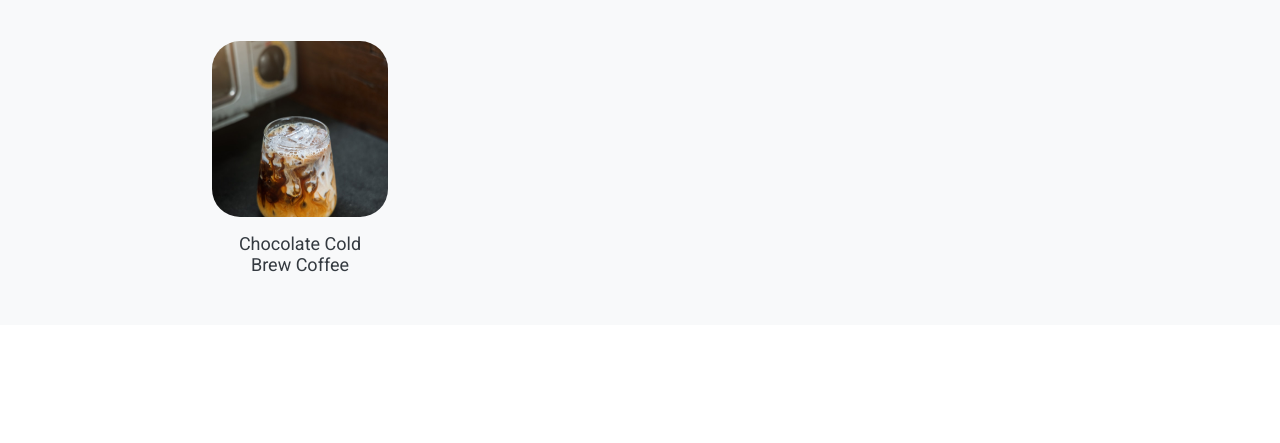
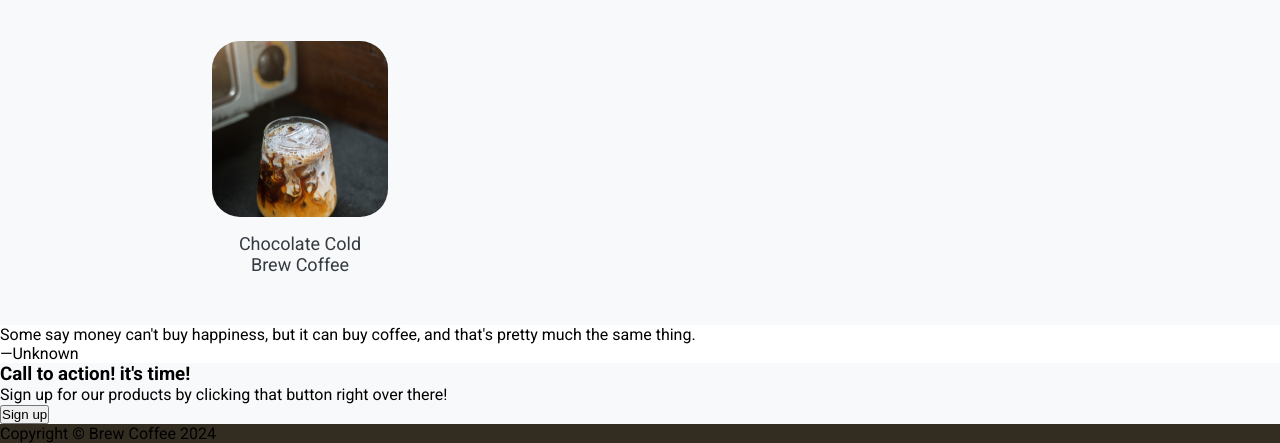
Before and after one commit to Torrescam/landing-Page, a plain HTML site: page index.html in a window 1280 px wide. Shown: the part 859-1302 px from the top of the page. Before the commit the page ends 1184 px from the top, so only its background shows below. Drawn offline with Linux system fonts and the light colour scheme.

Commit message:
Feat: add quote section and footer.

```diff
--- a/index.html
+++ b/index.html
@@ -10,7 +10,7 @@
       rel="stylesheet"
     />
     <link rel="stylesheet" href="/styles.css" />
-    <title>Landing Page</title>
+    <title>Cold Brew Coffee</title>
   </head>
   <body>
     <header class="header background-common">
@@ -68,5 +68,29 @@
         </div>
       </div>
     </section>
+    <article class="quote-text">
+      <p>
+        Some say money can't buy happiness, but it can buy coffee, and that's
+        pretty much the same thing.
+      </p>
+      <div class="author">
+        <p>—Unknown</p>
+      </div>
+    </article>
+    <section class="signup-section">
+      <div class="text-content">
+        <h3>Call to action! it's time!</h3>
+        <p>
+          Sign up for our products by clicking that button right over there!
+        </p>
+      </div>
+
+      <div class="section-button">
+        <button>Sign up</button>
+      </div>
+    </section>
+    <footer class="background-common footer">
+      <p>Copyright &copy; Brew Coffee 2024</p>
+    </footer>
   </body>
 </html>
```
